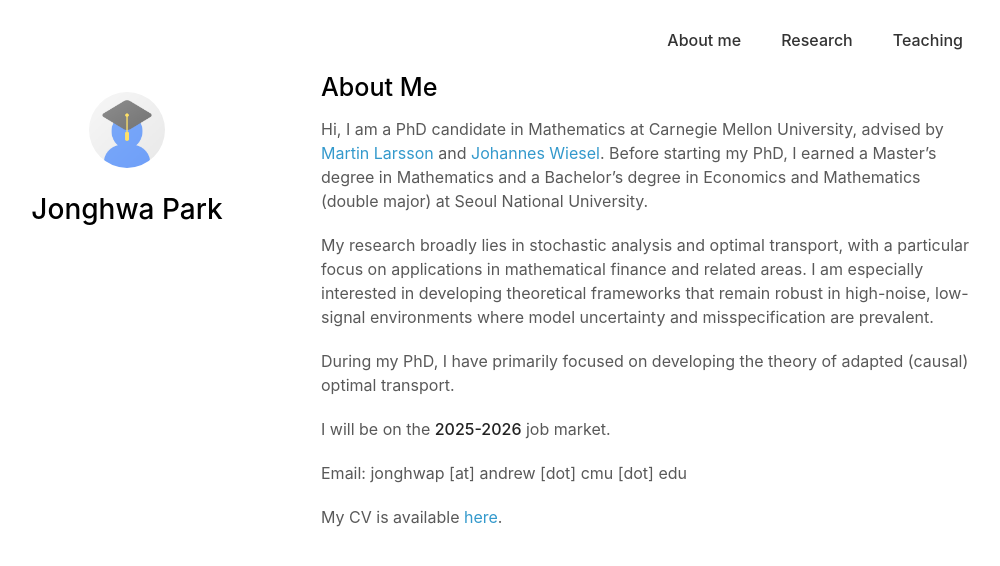
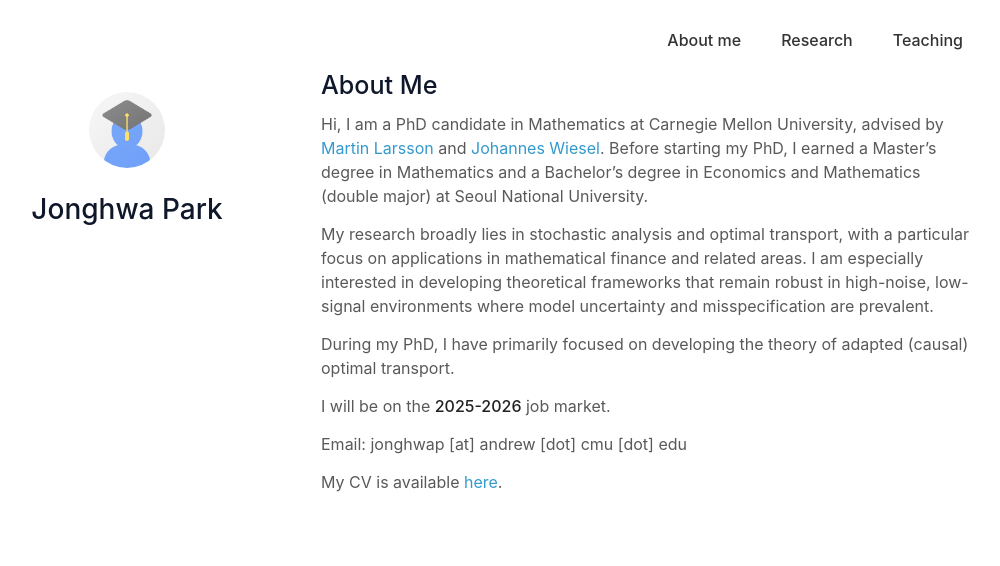
Before and after one commit to Jonghwap/Jonghwap.github.io, a Jekyll site: the page built from index.md, in a window 1280 px wide. Shown: the top 566 px of the page, without its empty margins (149-1149 px from the left). Built offline with Jekyll 4.4.1, drawn with Linux system fonts in a browser that asks for light colours; a style sheet for code colours, icons or effects is not loaded; our own code applies the rules of GitHub Pages for plain Markdown files.

Commit message:
Update minimal-light.scss

```diff
--- a/_sass/minimal-light.scss
+++ b/_sass/minimal-light.scss
@@ -230,20 +230,20 @@ papertitle {
 
 h3, h4, h5, h6 {
   font-weight: 600;
-  color: #000;
-  margin: 0 0 20px;
+  color: #0f172a;
+  margin: 0 0 16px;
 }
 
 h1 {
   font-weight: 500;
-  color: #000;
-  margin: 0 0 20px;
+  color: #0f172a;
+  margin: 0 0 16px;
 }
 
 h2 {
-  color: #000;
+  color: #0f172a;
   font-weight: 500;
-  margin: 2px 0px 15px;
+  margin: 0 0 12px;
   font-size: 157%;
 }
 
@@ -258,7 +258,7 @@ h2 {
 }
 
 p, ul, ol, table, pre, dl {
-  margin:0 0 20px;
+  margin:0 0 14px;
 }
 
 h1, h2, h3 {
```
